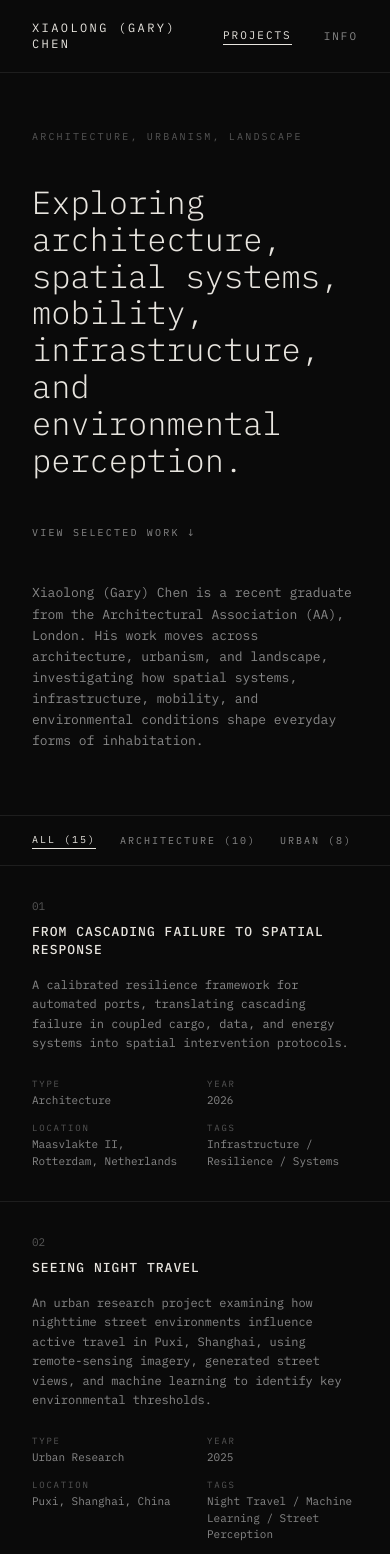
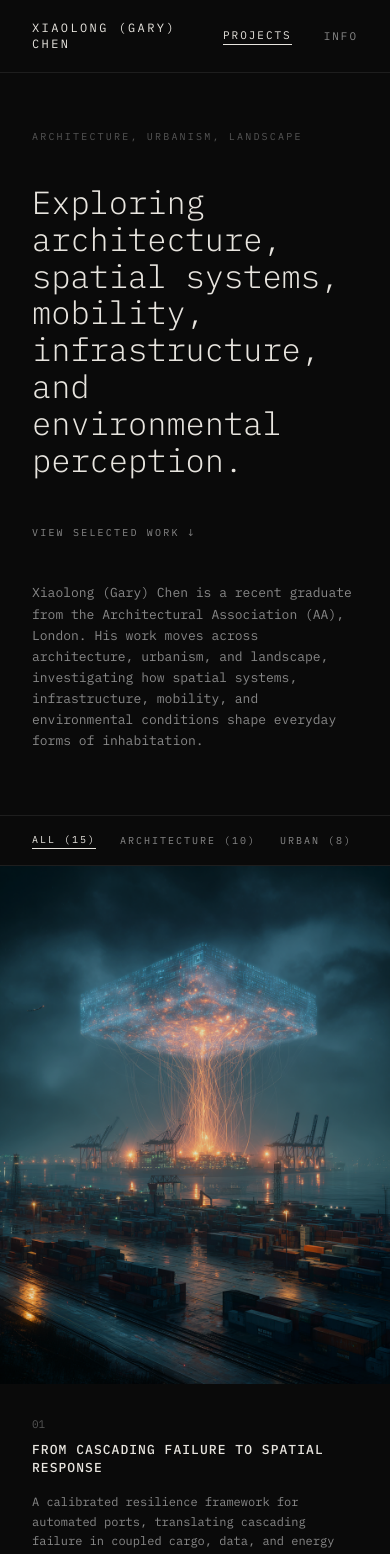
Before and after one commit to dg-gc1/works, a Next.js app: page / in a window 390 px wide. Shown: the top 1554 px of the page. Built offline with nearby package versions, Linux system fonts and the light colour scheme.

Commit message:
Show cover image on mobile above project title

```diff
--- a/src/components/ProjectRow.tsx
+++ b/src/components/ProjectRow.tsx
@@ -18,6 +18,21 @@ export default function ProjectRow({ project }: ProjectRowProps) {
   return (
     <Link href={`/projects/${project.slug}`} className="block group border-b border-arch-border">
       <div className="grid grid-cols-1 lg:grid-cols-[3.5rem_1fr_13rem_40%] hover:bg-arch-surface transition-colors duration-200">
+
+        {/* Cover image — top on mobile, right column on desktop */}
+        {hasImages && (
+          <div className="lg:hidden w-full bg-arch-surface order-first">
+            <Image
+              src={imageItems[0]}
+              alt={project.title}
+              width={0}
+              height={0}
+              className="w-full h-auto opacity-90 group-hover:opacity-100 transition-opacity duration-300"
+              sizes="100vw"
+              unoptimized
+            />
+          </div>
+        )}
 
         {/* Number — desktop only */}
         <div className="hidden lg:flex items-start pt-8 pb-8 pl-8">
@@ -77,7 +92,7 @@ export default function ProjectRow({ project }: ProjectRowProps) {
           </div>
         </div>
 
-        {/* Thumbnail area — desktop only, cover image only */}
+        {/* Thumbnail — desktop right column only */}
         <div className="hidden lg:flex items-start bg-arch-surface">
           {hasImages ? (
             <Image
@@ -86,7 +101,7 @@ export default function ProjectRow({ project }: ProjectRowProps) {
               width={0}
               height={0}
               className="w-full h-auto opacity-90 group-hover:opacity-100 transition-opacity duration-300"
-              sizes="(max-width: 1024px) 0px, 40vw"
+              sizes="40vw"
               unoptimized
             />
           ) : (
```
